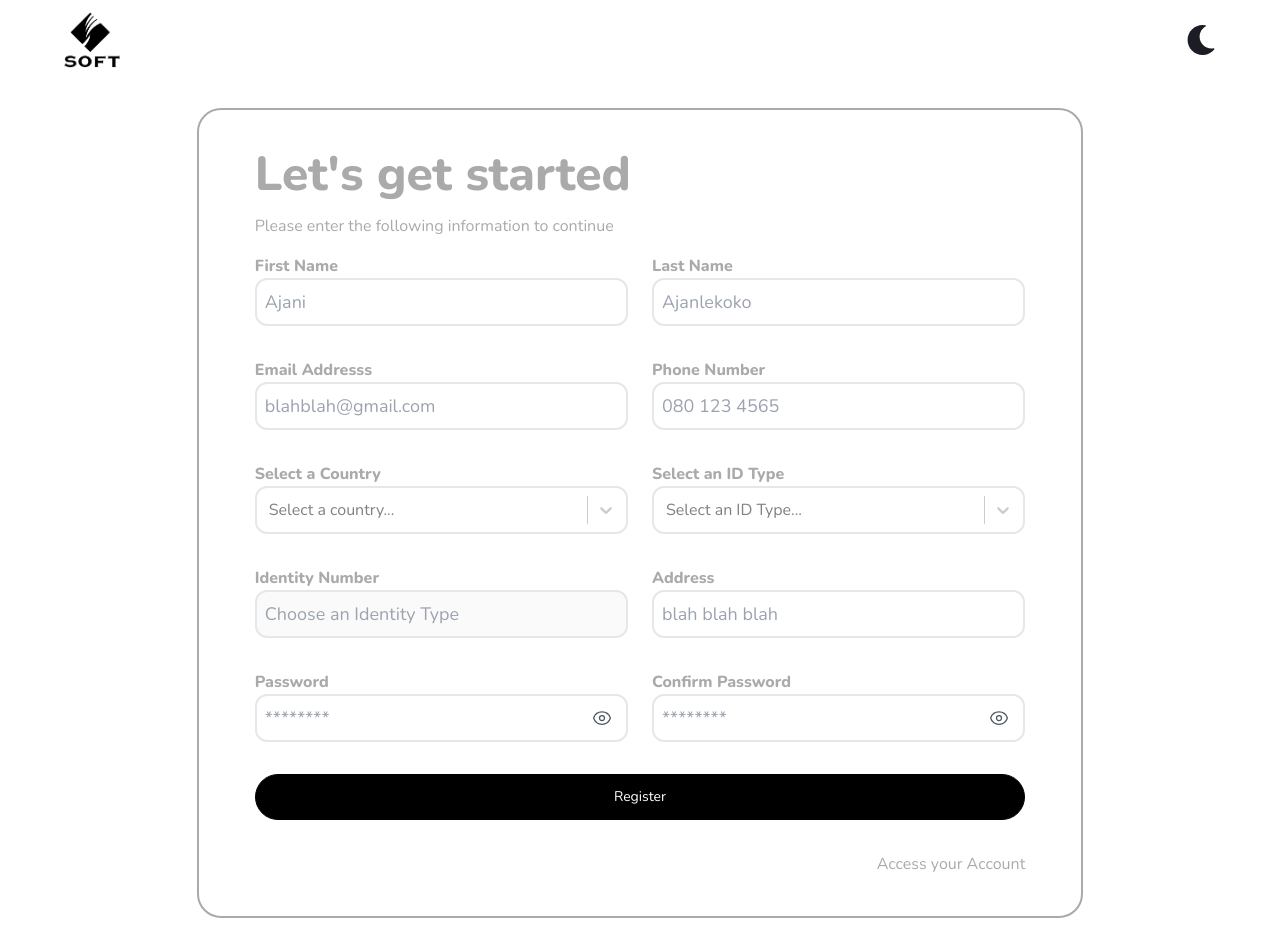
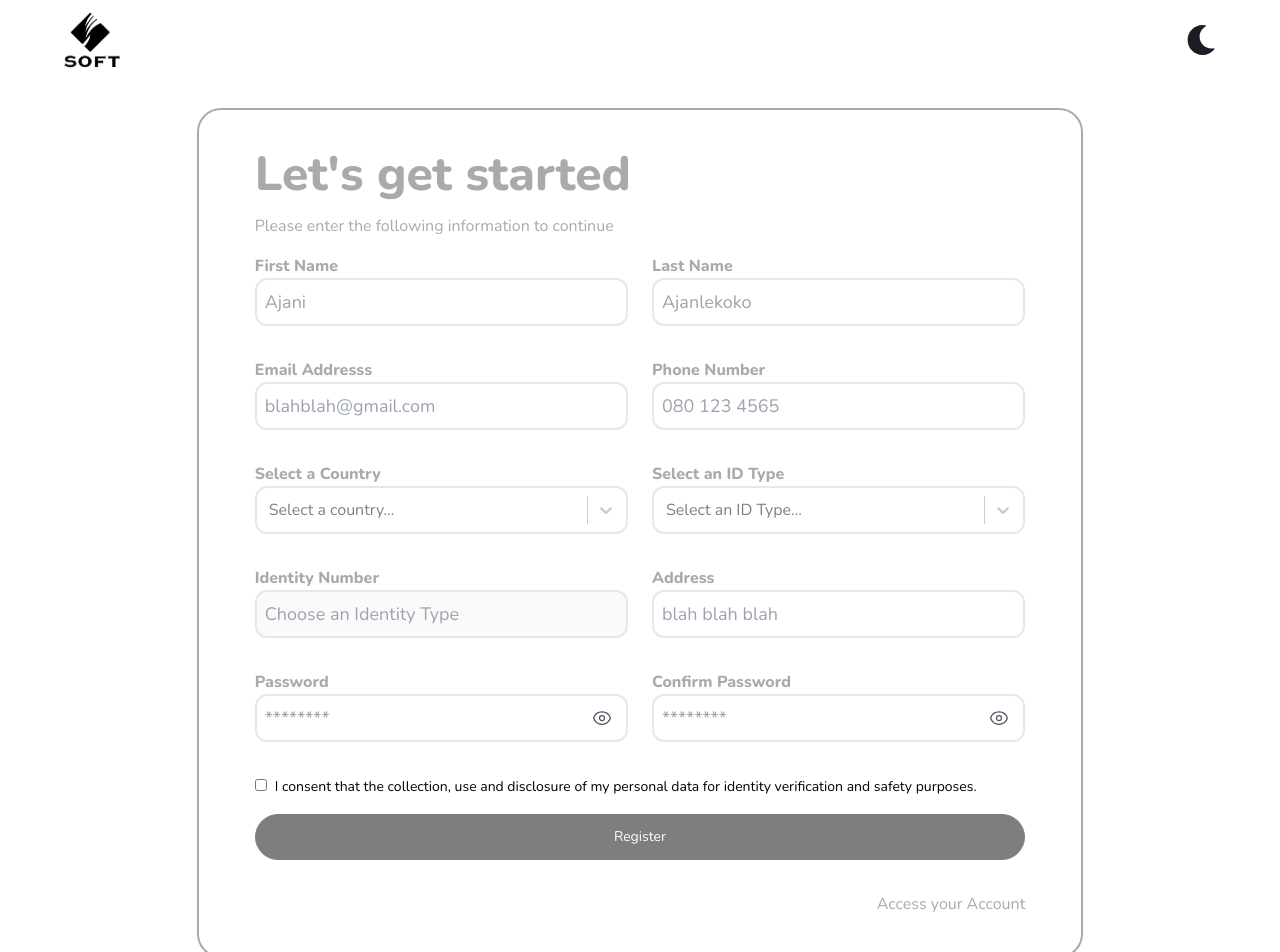
Before and after one commit to AbdulQuayyum/project-payment-platform, a React (Vite) app in the folder client/: page /Register in a window 1280 px wide. Shown: the top 952 px of the page. Built offline with nearby package versions, Linux system fonts and the light colour scheme.

Commit message:
Implemented Register API and worked on some validations and notifications on Register Page...

```diff
--- a/client/src/Views/Auth/Register.jsx
+++ b/client/src/Views/Auth/Register.jsx
@@ -1,6 +1,7 @@
 import React, { useEffect, useState } from 'react'
 import { Link, useNavigate } from 'react-router-dom'
 import Select from 'react-select'
+import toast from 'react-hot-toast';
 
 import AuthLayout from '../../Layouts/Auth.Layout'
 import CountryRawData from "../../Data/Country.json"
@@ -22,6 +23,7 @@ const Register = () => {
     const [IdTypeData, setIdTypeData] = useState([])
     const [country, setCountry] = useState(null);
     const [IdType, setIdType] = useState(null)
+    const [consent, setConsent] = useState(false);
 
     const navigate = useNavigate()
 
@@ -78,22 +80,17 @@ const Register = () => {
         setIsConfirmPasswordVisible((prevState) => !prevState);
     }
 
-    // const SubmitValues = async ({ firstName, lastName, Email, phone, address, identityNumber, password, country, IdType }) => {
-    //     try {
-    //         const response = await RegisterUser({ firstName, lastName, Email, phone, address, identityNumber, password, country, IdType })
-    //         if (response.success) {
-    //             alert(response.message)
-    //             navigate("/Login")
-    //         }
-    //     } catch (error) {
-    //         alert(error.message)
-    //     }
-    // }
+    useEffect(() => {
+        if (confirmPassword !== password) {
+            toast.error("Passwords do not match.", { duration: 1000, position: 'top-right' })
+        }
+    }, [confirmPassword])
+
 
     const SubmitValues = async () => {
         try {
             if (!firstName || !lastName || !email || !phone || !address || !identityNumber || !password || !country || !IdType) {
-                alert("Please fill in all the required fields.");
+                toast.error("Please fill in all the required fields.", { duration: 4000, position: 'top-right' })
                 return;
             }
 
@@ -110,13 +107,13 @@ const Register = () => {
             });
 
             if (response.success) {
-                alert(response.message);
+                toast.success(response.message, { duration: 4000, position: 'top-right' })
                 navigate("/Login");
             } else {
-                alert("Registration failed: " + response.message);
+                toast.error("Registration failed: " + response.message, { duration: 4000, position: 'top-right' })
             }
         } catch (error) {
-            alert(error.message);
+            toast.error(error.message, { duration: 4000, position: 'top-right' })
         }
     };
 
@@ -295,6 +292,7 @@ const Register = () => {
                             <input
                                 type={isConfirmPasswordVisible ? "text" : "password"}
                                 value={confirmPassword}
+                                // onMouseLeave={confirmPassword !== password ? toast.error("Passwords do not match.") : null}
                                 onChange={(e) => setConfirmPassword(e.target.value)}
                                 placeholder="********"
                                 className="w-full p-2 text-lg transition-all duration-500 border-2 border-gray-200 outline-none rounded-xl dark:bg-transparent dark:border-2 dark:rounded-lg dark:border-white"
@@ -343,10 +341,16 @@ const Register = () => {
                         </div>
                     </div>
                 </div>
+                <div className="px-1 mt-4 sm:px-0">
+                    <input type="checkbox" name="" id="consent" className="w-3 h-3 mr-2 cursor-pointer accent-black" value={consent}
+                        onChange={() => setConsent(!consent)} />
+                    <label htmlFor="consent" className="text-sm">I consent that the collection, use and disclosure of my personal data for identity verification and safety purposes.</label>
+                </div>
                 <div className='flex w-full my-4'>
                     <button
+                        disabled={!consent}
                         onClick={SubmitValues}
-                        className='w-full px-8 py-3 text-sm text-white transition-all bg-black border border-black rounded-full hover:bg-white hover:text-black dark:bg-white dark:text-black dark:hover:bg-black dark:hover:text-white'>
+                        className='w-full px-8 py-3 text-sm text-white transition-all bg-black border border-black rounded-full disabled:opacity-50 disabled:cursor-not-allowed hover:bg-white hover:text-black dark:bg-white dark:text-black dark:hover:bg-black dark:hover:text-white'>
                         Register
                     </button>
                 </div>
```
